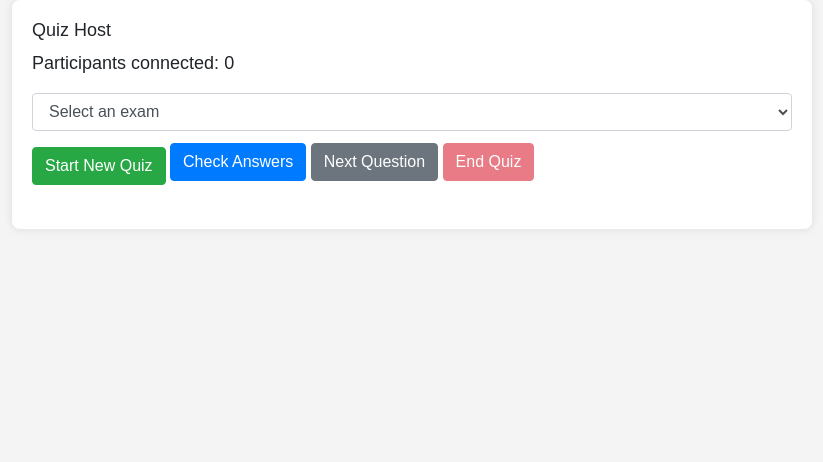
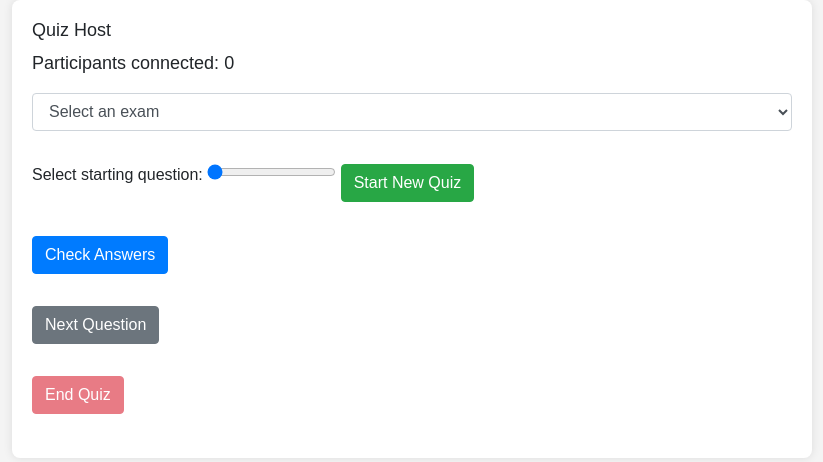
Before and after one commit to ruslanmv/Real-Time-Quiz-Application, a Flask app: page /host in a window 1280 px wide. Shown: the top 462 px of the page, without its empty margins (228-1051 px from the left). Run offline with Flask 3, Linux system fonts and the light colour scheme; some libraries are stand-ins or nearby versions.

Commit message:
First commit

```diff
--- a/app.py
+++ b/app.py
@@ -46,18 +46,20 @@ def on_leave():
         print(f"{username} left the quiz.")
 
 @socketio.on('select_exam')
-def select_exam(exam_name):
+def select_exam(data):
     global selected_questions
+    exam_name = data['exam_name']
+    start_question = data['start_question'] - 1  # Adjust for 0-based indexing
     selected_questions = backend.select_exam(exam_name)
     if selected_questions:
-        emit('exam_loaded', {"success": True, "exam_name": exam_name}, room=request.sid)
+        num_questions = len(selected_questions)
+        current_question['index'] = start_question
+        emit('exam_loaded', {"success": True, "exam_name": exam_name, "num_questions": num_questions, "start_question": start_question + 1}, room=request.sid)
     else:
         emit('exam_loaded', {"success": False, "exam_name": exam_name}, room=request.sid)
 
 @socketio.on('restart_quiz')
 def restart_quiz():
-    reset_quiz()
-    emit('quiz_reset', room='quiz')
     start_quiz()
 
 def start_quiz():
@@ -73,8 +75,7 @@ def receive_answer(data):
     username = participants[request.sid]["username"]
     answer = data['answer']
     current_question['answers'][username] = answer
-    if len(current_question['answers']) == len(participants):
-        emit('all_answers_received', room='quiz')
+    print(f"{username} submitted an answer: {answer}")
 
 @socketio.on('check_answers')
 def check_answers():
@@ -113,9 +114,10 @@ def end_quiz():
     emit('display_final_results', final_results, room='quiz')
 
 def generate_chart(answers, options):
+    letters = ['A', 'B', 'C', 'D']
     counts = [list(answers.values()).count(option) for option in options]
     plt.figure(figsize=(6, 4))
-    plt.bar(options, counts)
+    plt.bar(letters[:len(options)], counts)
     plt.xlabel('Options')
     plt.ylabel('Number of Votes')
     plt.title('Results')
--- a/static/script.js
+++ b/static/script.js
@@ -25,11 +25,14 @@ function submitForm(event) {
 
 function selectExam() {
     const examName = document.getElementById('exam-selector').value;
-    socket.emit('select_exam', examName);
+    const startQuestion = document.getElementById('start-question').value;
+    socket.emit('select_exam', { exam_name: examName, start_question: parseInt(startQuestion) });
 }
 
 socket.on('exam_loaded', (data) => {
     if (data.success) {
+        document.getElementById('question-count').textContent =
+            `Exam "${data.exam_name}" loaded with ${data.num_questions} questions. Starting from question ${data.start_question}.`;
         alert(`Exam "${data.exam_name}" loaded successfully!`);
     } else {
         alert(`Failed to load exam "${data.exam_name}".`);
@@ -49,6 +52,7 @@ socket.on('new_question', (data) => {
         <label for="${letters[index]}">${letters[index]}) ${opt}</label><br>`
     ).join('');
     document.getElementById('options').innerHTML = options;
+    document.getElementById('end-quiz').disabled = false;
 });
 
 function checkAnswers() {
--- a/templates/host.html
+++ b/templates/host.html
@@ -17,9 +17,12 @@
                 <option value="{{ exam }}">{{ exam }}</option>
             {% endfor %}
         </select>
-        <button onclick="restartQuiz()" class="btn btn-success mt-3">Start New Quiz</button>
-        <button onclick="checkAnswers()" class="btn btn-primary mt-2">Check Answers</button>
-        <button onclick="nextQuestion()" class="btn btn-secondary mt-2">Next Question</button>
+        <p id="question-count" style="margin-top: 15px;"></p>
+        <label for="start-question" class="mt-3">Select starting question:</label>
+        <input type="range" id="start-question" min="1" max="10" value="1" class="form-range mt-2 mb-4">
+        <button onclick="restartQuiz()" class="btn btn-success mt-3">Start New Quiz</button><br><br>
+        <button onclick="checkAnswers()" class="btn btn-primary mt-2">Check Answers</button><br><br>
+        <button onclick="nextQuestion()" class="btn btn-secondary mt-2">Next Question</button><br><br>
         <button onclick="endQuiz()" id="end-quiz" class="btn btn-danger mt-2" disabled>End Quiz</button>
         <div id="question-section" class="mt-4">
             <p id="question-text"></p>
```
